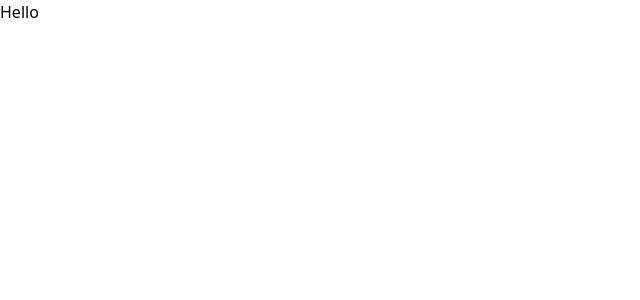
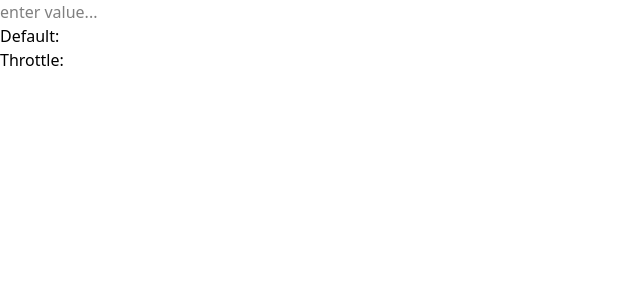
Before and after one commit to PraneethBunny123/All-App, a React (Vite) app: page / in a window 1280 px wide. Shown: the top 300 px of the page, without its empty margins (0-640 px from the left). Built offline with nearby package versions, Linux system fonts and the light colour scheme.

Commit message:
Setup default text from the input field using state and onChange to read and store the input on every key stroke

```diff
--- a/src/project-apps/Throttle/Throttle.jsx
+++ b/src/project-apps/Throttle/Throttle.jsx
@@ -1,7 +1,21 @@
+import { useState } from "react"
+
 export default function Throttle() {
-return (
-    <div>
-        Hello
-    </div>
-)
+    const [defaultInput, setDefaultInput] = useState('')
+
+    function handleOnchange(e) {
+        setDefaultInput(e.target.value)
+    }
+
+    return (
+        <div>
+            <input
+                type="text"
+                placeholder="enter value..."
+                onChange={handleOnchange}
+            />
+            <p>Default: {defaultInput}</p>
+            <p>Throttle: {}</p>
+        </div>
+    )
 }
```
